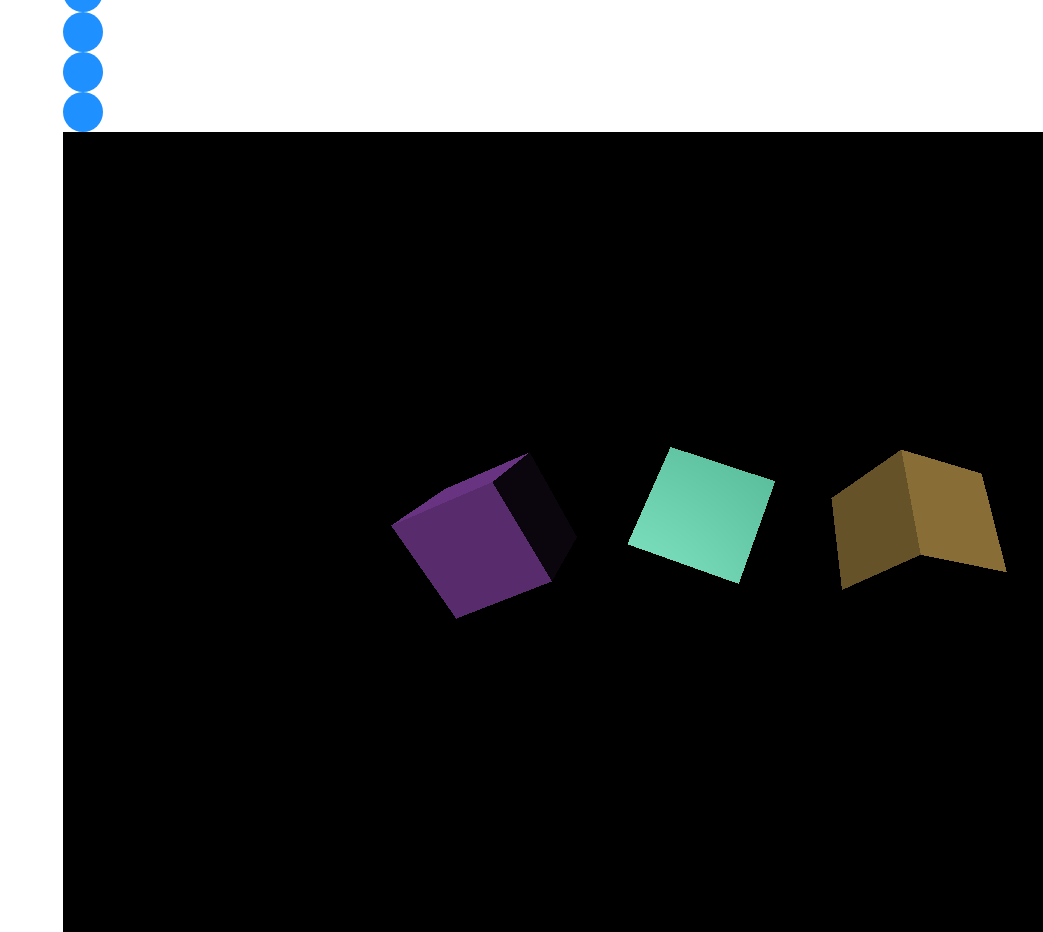
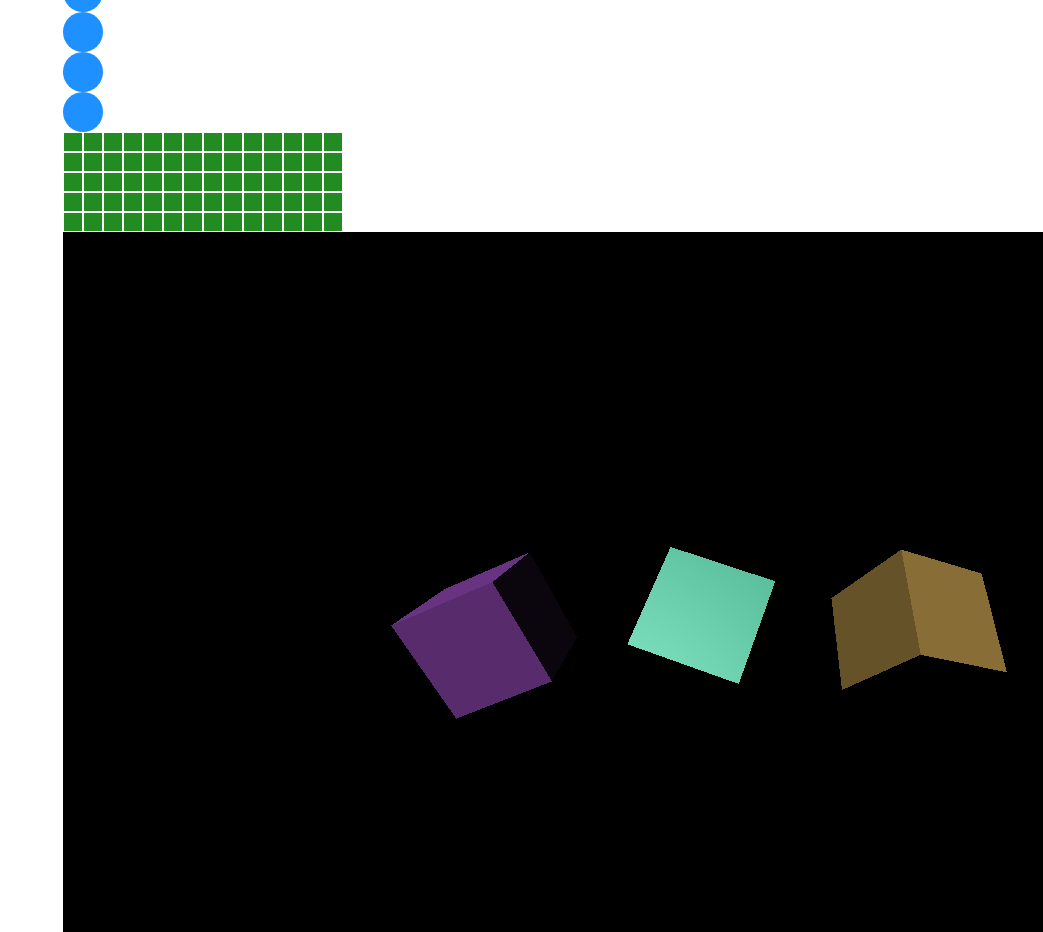
Before and after one commit to taenykim/web-graphics-playground, a website built with webpack: page src/animejs/index.html in a window 1280 px wide. Shown: the part 940-1872 px from the top of the page, without its empty margins (237-1280 px from the left). Built offline with nearby package versions, Linux system fonts and the light colour scheme.

Commit message:
add grid

```diff
--- a/src/animejs/index.html
+++ b/src/animejs/index.html
@@ -64,6 +64,29 @@
       svg {
         color: #ff8f42;
       }
+      .staggering-grid-demo {
+        position: relative;
+        display: flex;
+        flex-direction: column;
+        justify-content: center;
+        text-align: center;
+        width: 290px;
+        height: 100%;
+      }
+      .staggering-grid-demo .el {
+        pointer-events: none;
+        position: relative;
+        width: 18px;
+        height: 18px;
+        margin: 1px;
+        background-color: currentColor;
+        font-size: 14px;
+        color: forestgreen;
+      }
+      .grid {
+        display: flex;
+        flex-wrap: wrap;
+      }
     </style>
   </head>
   <body>
@@ -120,6 +143,81 @@
       <div class="el"></div>
       <div class="el"></div>
     </div>
+
+    <div class="staggering-grid-demo">
+      <div class="grid">
+        <div class="el" style="transform: scale(1)"></div>
+        <div class="el"></div>
+        <div class="el"></div>
+        <div class="el"></div>
+        <div class="el"></div>
+        <div class="el"></div>
+        <div class="el"></div>
+        <div class="el"></div>
+        <div class="el"></div>
+        <div class="el"></div>
+        <div class="el"></div>
+        <div class="el"></div>
+        <div class="el"></div>
+        <div class="el"></div>
+        <div class="el"></div>
+        <div class="el"></div>
+        <div class="el"></div>
+        <div class="el"></div>
+        <div class="el"></div>
+        <div class="el"></div>
+        <div class="el"></div>
+        <div class="el"></div>
+        <div class="el"></div>
+        <div class="el"></div>
+        <div class="el"></div>
+        <div class="el"></div>
+        <div class="el"></div>
+        <div class="el"></div>
+        <div class="el"></div>
+        <div class="el"></div>
+        <div class="el"></div>
+        <div class="el"></div>
+        <div class="el"></div>
+        <div class="el"></div>
+        <div class="el"></div>
+        <div class="el"></div>
+        <div class="el"></div>
+        <div class="el"></div>
+        <div class="el"></div>
+        <div class="el"></div>
+        <div class="el"></div>
+        <div class="el"></div>
+        <div class="el"></div>
+        <div class="el"></div>
+        <div class="el"></div>
+        <div class="el"></div>
+        <div class="el"></div>
+        <div class="el"></div>
+        <div class="el"></div>
+        <div class="el"></div>
+        <div class="el"></div>
+        <div class="el"></div>
+        <div class="el"></div>
+        <div class="el"></div>
+        <div class="el"></div>
+        <div class="el"></div>
+        <div class="el"></div>
+        <div class="el"></div>
+        <div class="el"></div>
+        <div class="el"></div>
+        <div class="el"></div>
+        <div class="el"></div>
+        <div class="el"></div>
+        <div class="el"></div>
+        <div class="el"></div>
+        <div class="el"></div>
+        <div class="el"></div>
+        <div class="el"></div>
+        <div class="el"></div>
+        <div class="el"></div>
+      </div>
+    </div>
     <script type="module" src="./index.js"></script>
     <button class="button">버튼</button>
   </body>
--- a/src/animejs/index.ts
+++ b/src/animejs/index.ts
@@ -184,3 +184,12 @@
   translateX: 270,
   delay: anime.stagger(1000, { easing: "easeOutQuad" }),
 });
+
+anime({
+  targets: ".staggering-grid-demo .el",
+  scale: [
+    { value: 2, easing: "easeInOutQuad", duration: 200 },
+    { value: 1, easing: "easeInOutQuad", duration: 300 },
+  ],
+  delay: anime.stagger(200, { grid: [14, 5], from: "center" }),
+});
```
